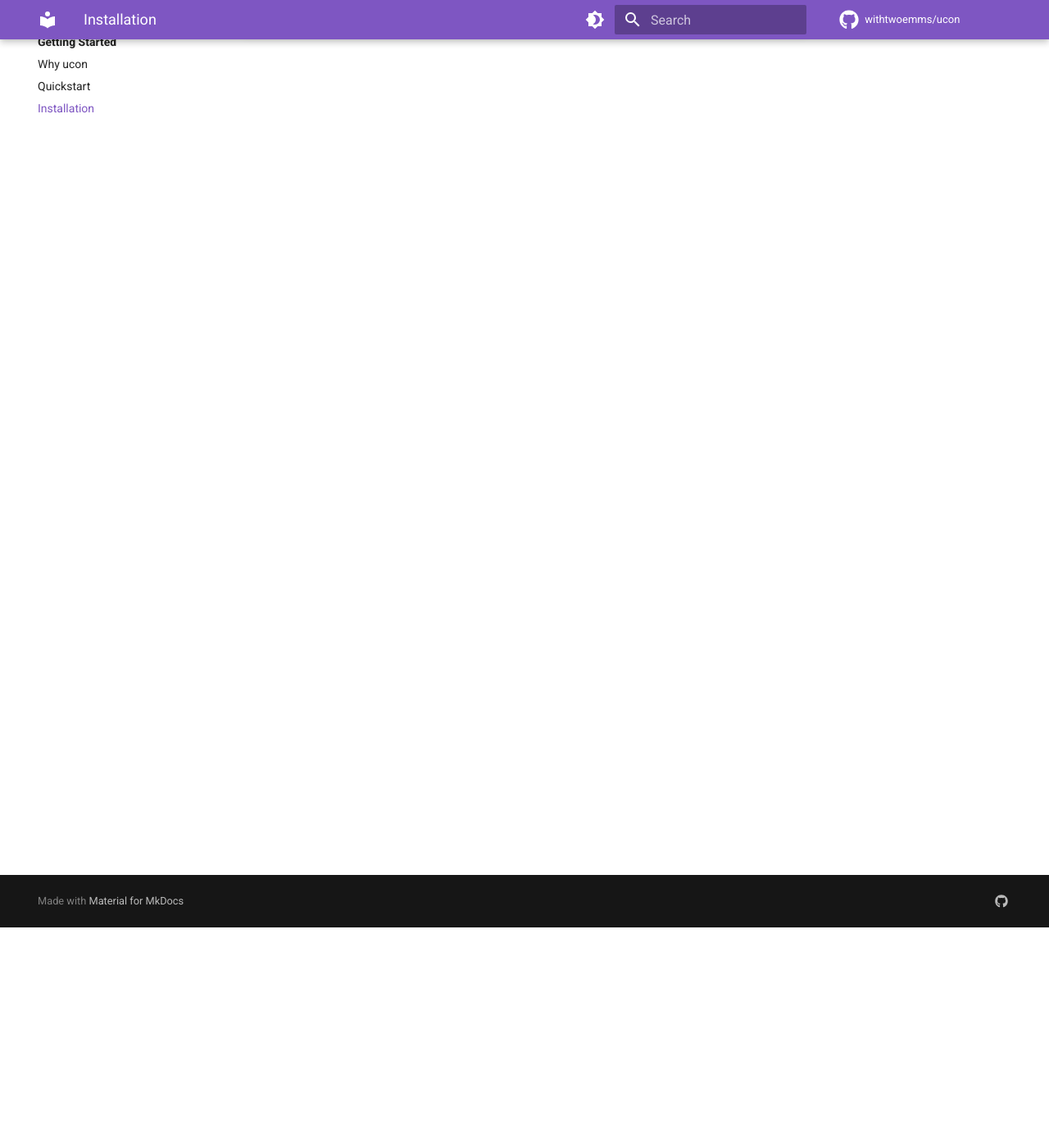
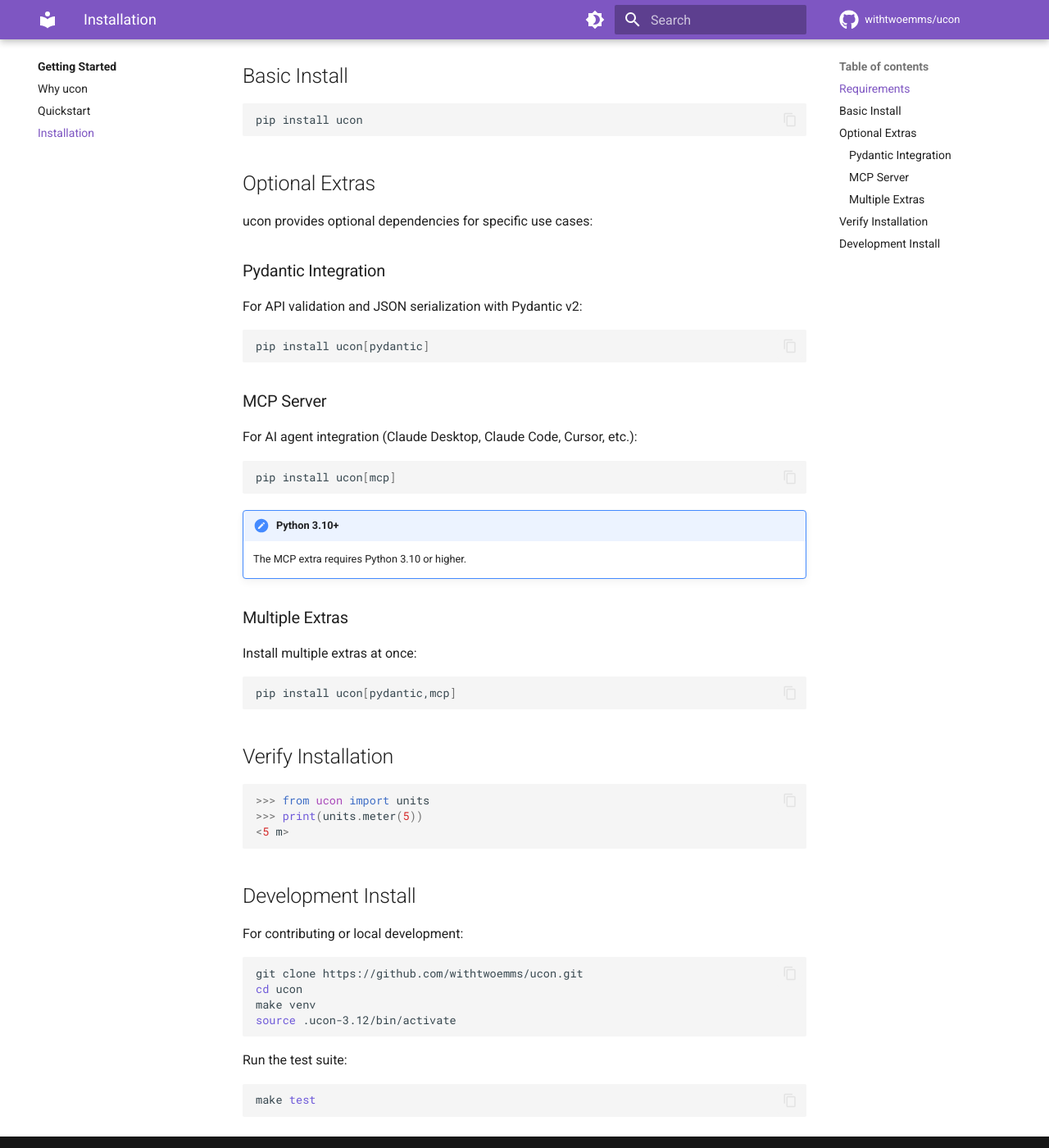
Before and after one commit to withtwoemms/ucon, an MkDocs documentation site: the page built from docs/getting-started/installation.md, in a window 1280 px wide and 1400 px high, scrolled down 269 px. Shown: the whole window at 82% size. Built offline with MkDocs 1.6.1 and Material for MkDocs 9.7.7, drawn with Linux system fonts in a browser that asks for light colours; comment, search, counter and statistics services are not loaded; some of the changed text lies outside the part shown.

Commit message:
fills installation guide

````diff
--- a/docs/getting-started/installation.md
+++ b/docs/getting-started/installation.md
@@ -1,12 +1,67 @@
 # Installation
 
-!!! note "Coming Soon"
-    This page is under construction.
+## Requirements
 
-<!-- Content outline:
-- Base install: pip install ucon
-- Extras: ucon[mcp], ucon[pydantic]
-- Python version requirements
-- Development install
-- Verification command
--->
+- Python 3.7 or higher
+
+## Basic Install
+
+```bash
+pip install ucon
+```
+
+## Optional Extras
+
+ucon provides optional dependencies for specific use cases:
+
+### Pydantic Integration
+
+For API validation and JSON serialization with Pydantic v2:
+
+```bash
+pip install ucon[pydantic]
+```
+
+### MCP Server
+
+For AI agent integration (Claude Desktop, Claude Code, Cursor, etc.):
+
+```bash
+pip install ucon[mcp]
+```
+
+!!! note "Python 3.10+"
+    The MCP extra requires Python 3.10 or higher.
+
+### Multiple Extras
+
+Install multiple extras at once:
+
+```bash
+pip install ucon[pydantic,mcp]
+```
+
+## Verify Installation
+
+```python
+>>> from ucon import units
+>>> print(units.meter(5))
+<5 m>
+```
+
+## Development Install
+
+For contributing or local development:
+
+```bash
+git clone https://github.com/withtwoemms/ucon.git
+cd ucon
+make venv
+source .ucon-3.12/bin/activate
+```
+
+Run the test suite:
+
+```bash
+make test
+```
````
